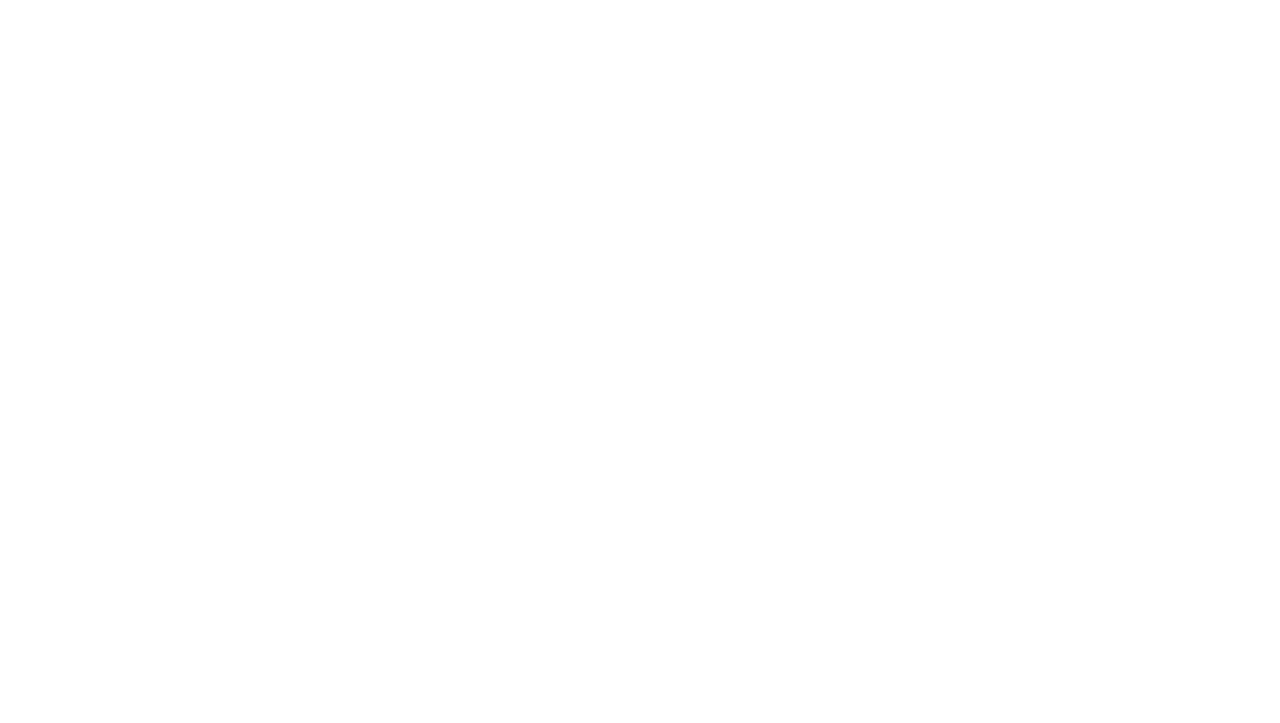
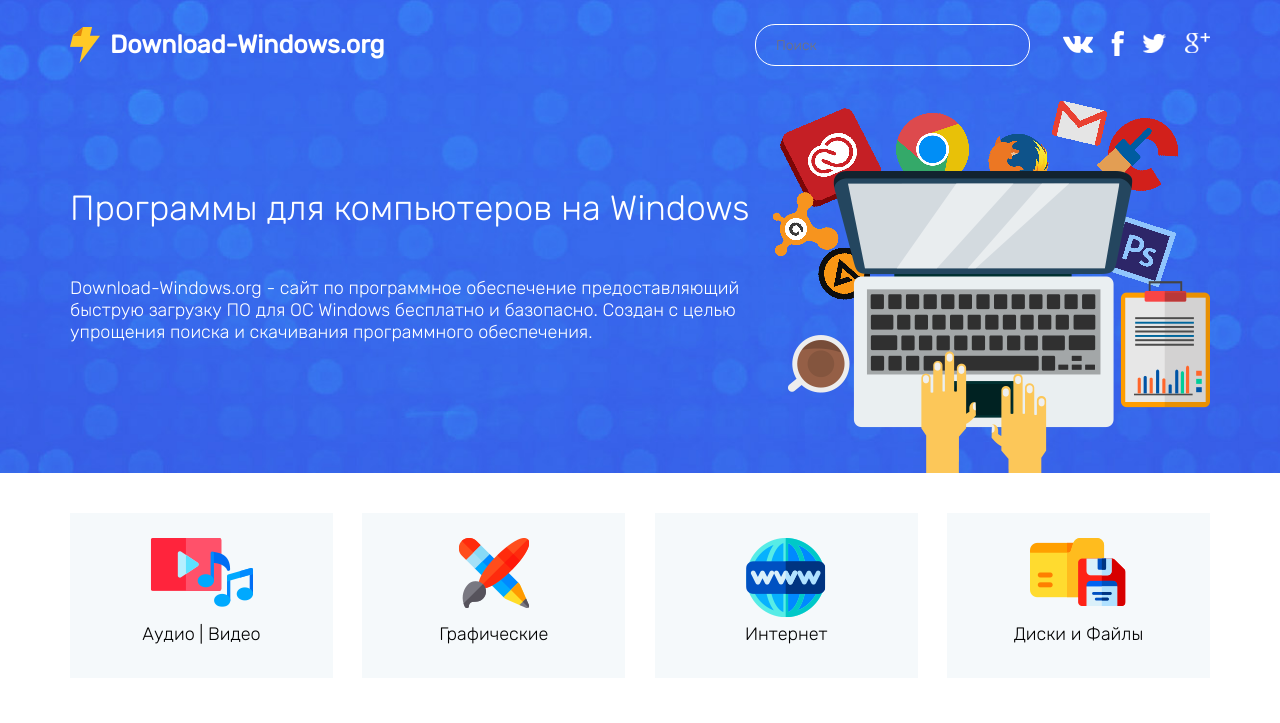
Before and after one commit to Aleksandrlao/verstka-download-wind, a plain HTML site: page index.html in a window 1280 px wide. Drawn offline with Linux system fonts and the light colour scheme.

Commit message:
шапка+категории

```diff
--- a/index.html
+++ b/index.html
@@ -4,16 +4,57 @@
 	<meta charset="utf-8" />
 	<meta name="viewport" content="width=device-width, initial-scale=1.0">
 	<!--[if lt IE 9]><script src="https://cdnjs.cloudflare.com/ajax/libs/html5shiv/3.7.3/html5shiv.min.js"></script><![endif]-->
-	<title></title>
+	<title>Download</title>
 	<link href="css/jquery.fancybox.min.css" rel="stylesheet">
 	<link href="style.css" rel="stylesheet">
 </head>
 <body>
 <header class="m_box header">
-	<div class="m_inb">
-
+	<div class="m_inb h_top">
+		<a href="#" class="h_logo">Download-Windows.org</a>
+		<div class="h_info">
+			<div class="h_search">
+				<form action="" method="GET">
+					<input type="text" name="s" id="s" placeholder="Поиск">
+					<input type="submit" value="">
+				</form>
+			</div>
+			<div class="h_soc">
+				<a href="#" class="h_soc-item h_soc-item__vk"></a>
+				<a href="#" class="h_soc-item h_soc-item__fb"></a>
+				<a href="#" class="h_soc-item h_soc-item__tw"></a>
+				<a href="#" class="h_soc-item h_soc-item__gp"></a>
+			</div>
+		</div>
+	</div>
+	<div class="m_inb h_middle">
+		<h1>Программы для компьютеров на Windows</h1>
+		<div class="h_middle-box">Download-Windows.org - сайт по программное обеспечение предоставляющий быструю загрузку ПО для ОС Windows бесплатно и базопасно. Создан с целью упрощения поиска и скачивания программного обеспечения.</div>
 	</div>
 </header><!-- .header-->
+
+
+<div class="m_box c_cat">
+	<div class="m_inb">
+		<div class="c_cat-list">
+			<a href="#" class="c_cat-item c_cat-item__audio">Аудио | Видео</a>
+			<a href="#" class="c_cat-item c_cat-item__graf">Графические</a>
+			<a href="#" class="c_cat-item c_cat-item__inet">Интернет</a>
+			<a href="#" class="c_cat-item c_cat-item__disk">Диски и Файлы</a>
+		</div>
+	</div>
+</div><!-- .content -->
+
+
+
+
+
+
+
+
+
+
+
 
 <div class="m_box c_content">
 	<div class="m_inb">
--- a/style.css
+++ b/style.css
@@ -1,10 +1,11 @@
 /*
-Theme name: Look
+Theme name: Download
 Description: Описание
 Author: Aleksandrlao
 Author URI: http://aleksandrlao.ru
 */
 
+@import url('https://fonts.googleapis.com/css?family=Rubik:300,400&subset=cyrillic');
 
 
 .alignleft {display: inline;float: left;margin: 5px 15px 5px 0;}
@@ -23,7 +24,7 @@
 	display: block;
 }
 body {
-	font: 12px/18px Arial, sans-serif;
+	font: 14px/21px 'Rubik', Arial, sans-serif;
 }
 .m_box {
 	width: 100%;
@@ -33,7 +34,7 @@
 .m_inb {
 	width: 97%;
   min-width: 320px;
-  max-width: 1100px;
+  max-width: 1140px;
   margin: 0 auto;
   position: relative;
   border-top: 0px solid transparent;
@@ -46,69 +47,177 @@
   height: 0;
 }
 
+input, textarea {
+  font-family: 'Rubik', Arial, sans-serif;
+}
+
+a {
+  color: #2259ab;
+  text-decoration: underline;
+}
+a:hover {
+  text-decoration: none;
+}
+
+
+
+
 
 /* Header ----------------------------------------------------------------------------- */
 .header {
+	background: url('i/bg-header.jpg') center top no-repeat;
+  background-size: cover;
+}
+.h_top {
+  padding-top: 24px;
+  padding-bottom: 24px;
+}
+.h_logo {
+  float: left;
+  display: block;
+  min-height: 42px;
+  padding-left: 40px;
+  background: url('i/bg-logo.png') left center no-repeat;
+  color: #fff;
+  font-size: 25px;
+  font-weight: bold;
+  line-height: 42px;
+  text-decoration: none;
+}
+.h_info {
+  float: right;
+  display: -webkit-flex;
+  display: -moz-flex;
+  display: -ms-flex;
+  display: -o-flex;
+  display: flex;
+  -webkit-flex-wrap: wrap;
+  -moz-flex-wrap: wrap;
+  -ms-flex-wrap: wrap;
+  -o-flex-wrap: wrap;
+  flex-wrap: wrap;
+  justify-content: flex-end;
+}
+.h_search {
+  width: 275px;
+  height: 42px;
+  border-radius: 20px;
+  border: 1px solid #fff;
+  overflow: hidden;
+}
+.h_search input {
+  float: left;
+  width: calc(100% - 20px);
+  height: 40px;
+  padding-left: 20px;
+  border: none;
+  outline: none;
+  background-color: transparent;
+  color: #fff;
+  font-size: 14px;
+  font-weight: 300;
+}
+.h_search input[type="submit"] {
+  float: right;
+  width: 20px;
+  padding-left: 0;
+  cursor: pointer;
+}
+.h_soc {
+  display: -webkit-flex;
+  display: -moz-flex;
+  display: -ms-flex;
+  display: -o-flex;
+  display: flex;
+  -webkit-flex-wrap: wrap;
+  -moz-flex-wrap: wrap;
+  -ms-flex-wrap: wrap;
+  -o-flex-wrap: wrap;
+  flex-wrap: wrap;
+  justify-content: flex-end;
+  padding-top: 7px;
+  padding-left: 15px;
+}
+.h_soc-item {
+  display: block;
+  width: 25px;
+  height: 25px;
+  margin-left: 18px;
+  background-image: url('i/bg-soc.png');
+  background-repeat: no-repeat;
+}
+.h_soc-item__vk {width: 30px;background-position: 0 0;}
+.h_soc-item__fb {width: 13px;background-position: -32px 0;}
+.h_soc-item__tw {background-position: -46px 0;}
+.h_soc-item__gp {background-position: -72px 0;}
 
+.h_middle {
+  padding-top: 100px;
+  padding-bottom: 130px;
+  background: url('i/bg-head-middle.png') right bottom no-repeat;
+  color: #fff;
+}
+.h_middle h1 {
+  width: 100%;
+  max-width: 720px;
+  margin-bottom: 50px;
+  font-size: 35px;
+  font-weight: 300;
+  line-height: 37px;
+}
+.h_middle-box {
+  width: 100%;
+  max-width: 720px;
+  font-size: 18px;
+  font-weight: 300;
+  line-height: 22px;
 }
 
-.h_nav-btn {
-  float: right;
-  display: none;
-  text-transform: uppercase;
-  width: 100%;
-  height: 15px;
-  margin-bottom: 10px;
-  text-align: right;
-  cursor: pointer;
+
+/* Category ---------------------------------------------- */
+.c_cat {
+  padding-top: 40px;
+  padding-bottom: 20px;
 }
-.h_nav-btn span {
-  display: inline-block;
-  vertical-align: top;
-  width: 20px;
-  height: 2px;
-  -webkit-border-radius: 3px;
-          border-radius: 3px;
-  background: #717171;
-  margin: 7px 0 0;
-  position: relative;
+.c_cat-list {
+  display: -webkit-flex;
+  display: -moz-flex;
+  display: -ms-flex;
+  display: -o-flex;
+  display: flex;
+  -webkit-flex-wrap: wrap;
+  -moz-flex-wrap: wrap;
+  -ms-flex-wrap: wrap;
+  -o-flex-wrap: wrap;
+  flex-wrap: wrap;
+  justify-content: space-between;
 }
-.h_nav-btn span::before, .h_nav-btn span::after {
-  content: "";
-  position: absolute;
-  left: 0;
-  width: 20px;
-  height: 2px;
-  -webkit-border-radius: 3px;
-          border-radius: 3px;
-  background: #717171;
-  -webkit-transition: all 0.4s ease;
-  -moz-transition: all 0.4s ease;
-  -ms-transition: all 0.4s ease;
-  -o-transition: all 0.4s ease;
-  transition: all 0.4s ease;
+.c_cat-item {
+  display: block;
+  width: calc(25% - 22px);
+  min-height: 165px;
+  margin: 0 0 22px;
+  background-color: #f5f9fb;
+  background-position: center 25px;
+  background-repeat: no-repeat;
+  padding-top: 110px;
+  color: #010101;
+  font-size: 18px;
+  font-weight: 300;
+  line-height: 22px;
+  text-align: center;
+  text-decoration: none;
+  transition: all .3s ease-in;
 }
-.h_nav-btn span::before {
-  top: -7px;
+.c_cat-item__audio {background-image: url('i/bg-icon-media.png');}
+.c_cat-item__graf {background-image: url('i/bg-icon-graf.png');}
+.c_cat-item__inet {background-image: url('i/bg-icon-inet.png');}
+.c_cat-item__disk {background-image: url('i/bg-icon-disk.png');}
+.c_cat-item:hover {
+  background-color: #b0d5e8;
 }
-.h_nav-btn span::after {
-  bottom: -7px;
-}
-.h_nav.active .h_nav-btn span {
-  background: transparent;
-}
-.h_nav.active .h_nav-btn span::before {
-  top: 0;
-  -moz-transform: rotate(45deg);
-  -o-transform: rotate(45deg);
-  -webkit-transform: rotate(45deg);
-}
-.h_nav.active .h_nav-btn span::after {
-  bottom: 0;
-  -moz-transform: rotate(-45deg);
-  -o-transform: rotate(-45deg);
-  -webkit-transform: rotate(-45deg);
-}
+
+
 
 
 
```
Also changed, not shown: i/bg-head-middle.png (added), i/bg-header.jpg (added), i/bg-icon-disk.png (added), i/bg-icon-graf.png (added), i/bg-icon-inet.png (added), i/bg-icon-media.png (added), i/bg-logo.png (added), i/bg-soc.png (added).
